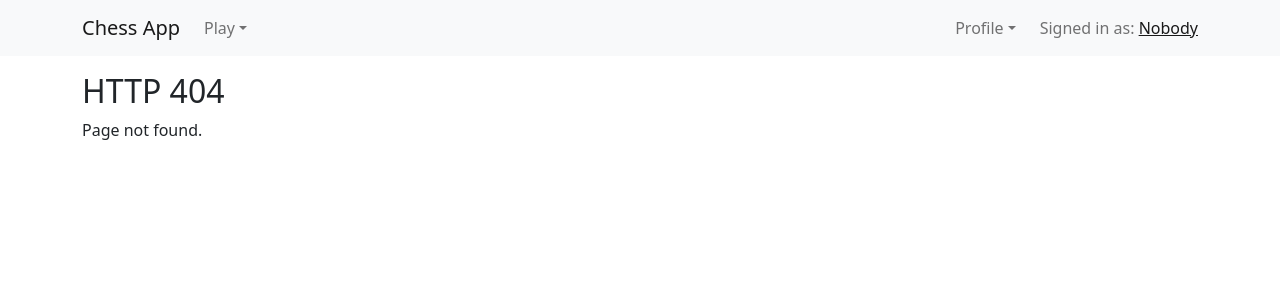
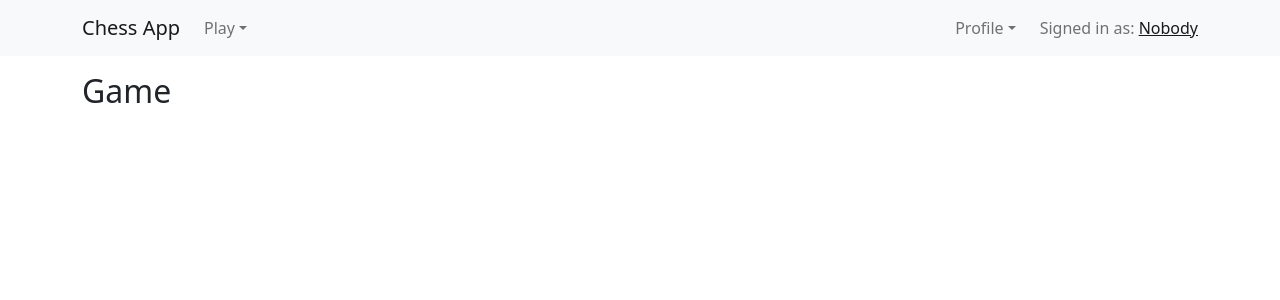
Before and after one commit to Ultrasonic1209/chess-app-frontend, a React (Create React App) app: page /game/play in a window 1280 px wide. Before the commit this address had no page. Shown: the top 300 px of the page. Built offline with nearby package versions, Linux system fonts and the light colour scheme.

Commit message:
add play

```diff
--- a/src/index.js
+++ b/src/index.js
@@ -12,8 +12,11 @@ import {
 
 import App from "./App";
 import NotFound from "./NotFound"
+
 import Stats from "./routes/profile/stats";
 import Preferences from "./routes/profile/preferences";
+
+import Game from "./routes/play/game";
 
 
 const root = ReactDOM.createRoot(document.getElementById('root'));
@@ -31,6 +34,10 @@ root.render(
             <Route path="preferences" element={<Preferences />} />
           </Route>
 
+          <Route path="game">
+            <Route path="play" element={<Game />} />
+          </Route>
+
         </Route>
       </Routes>
     </BrowserRouter>
--- /dev/null
+++ b/src/routes/play/game.js
@@ -0,0 +1,7 @@
+export default function Game() {
+    return (
+      <main style={{ padding: "1rem 0" }}>
+        <h2>Game</h2>
+      </main>
+    );
+  }
```
